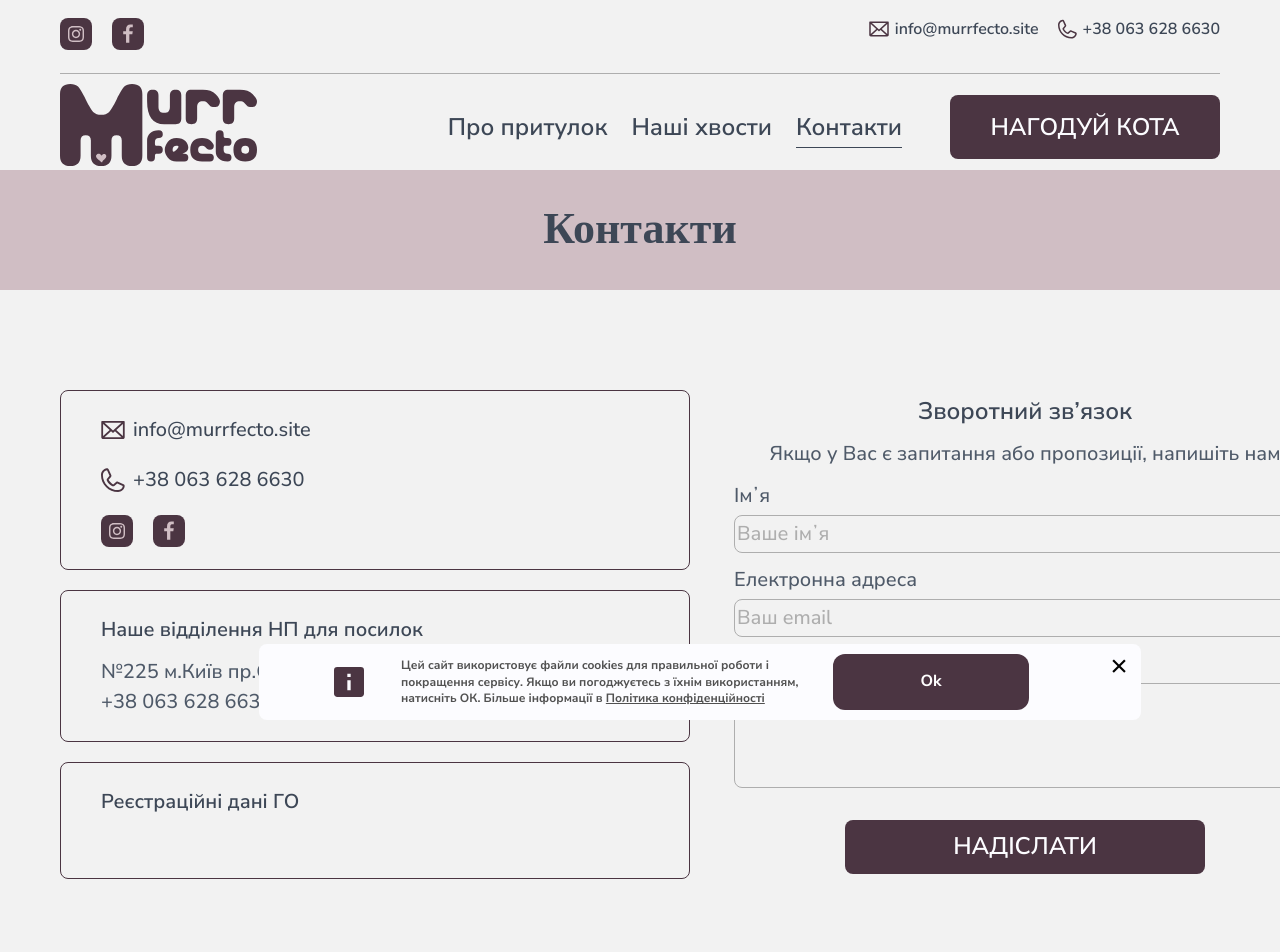
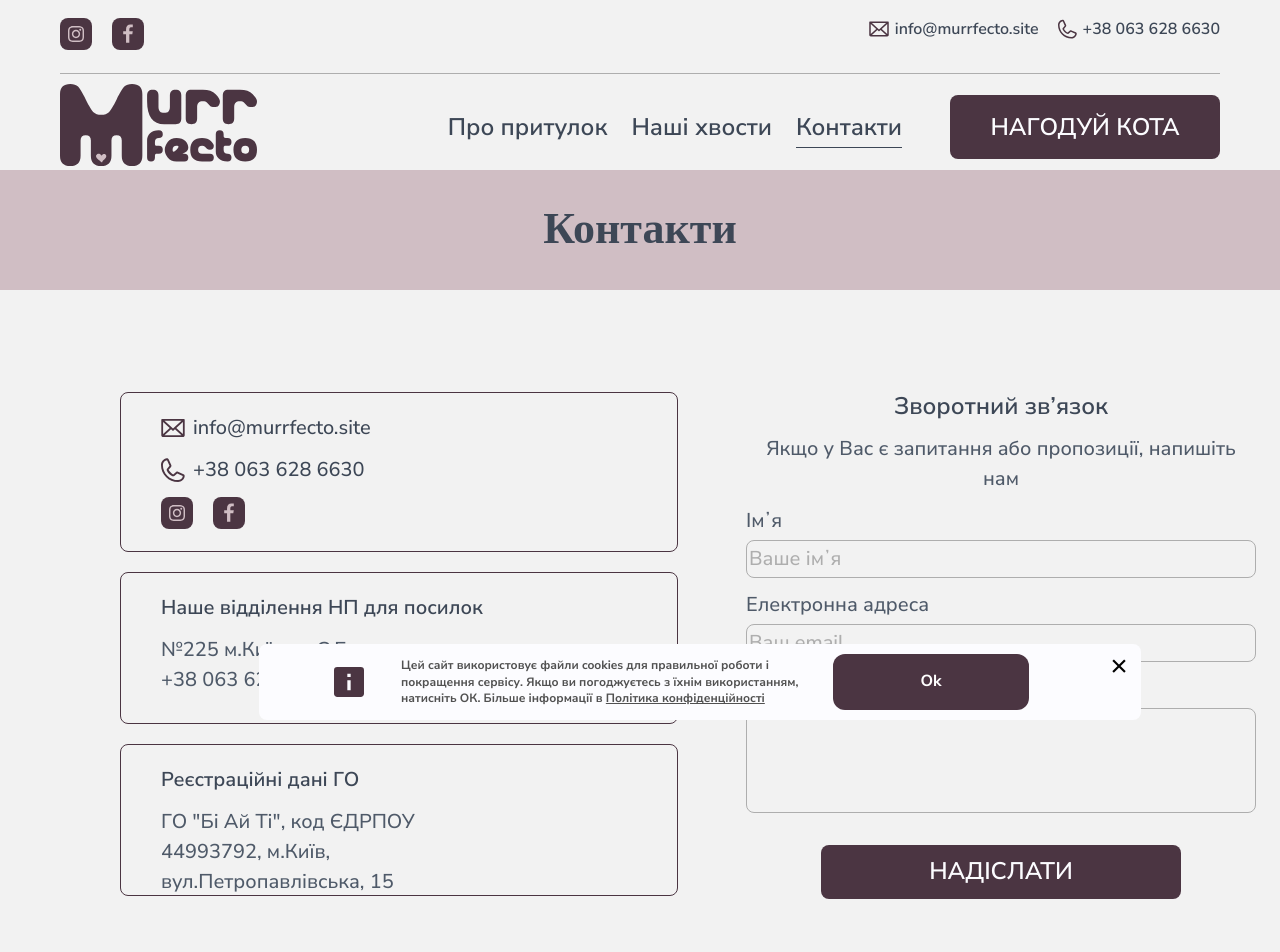
Before and after one commit to murrfecto/murrfecto1, a React (Create React App) app in the folder client/: page /contacts in a window 1280 px wide. Shown: the top 952 px of the page. Built offline with nearby package versions, Linux system fonts and the light colour scheme.

Commit message:
fix: conflicts between /registration data olha-sydorenko commit and /fix: Added padding, fixed bugs 46,58,49,54,55,57,58,59,60, refactored components. Evgeniy

```diff
--- a/client/src/pages/AboutShelterPage/components/ReportSection/ReportSection.scss
+++ b/client/src/pages/AboutShelterPage/components/ReportSection/ReportSection.scss
@@ -25,7 +25,6 @@
 .report_link {
   position: absolute;
   top: -2px;
-  left: -0.5px;
   width: 100%;
   min-height: 76px;
   @include nunito-600-size-32;
@@ -35,11 +34,12 @@
   border-radius: 12px;
 
   @media screen and (min-width: 390px) {
-    width: 359px;
+    min-width: 359px;
   }
 
   @media screen and (min-width: 768px) {
     min-height: 230px;
+    width: 359px;
     position: relative;
     top: 0;
     left: 0;
@@ -73,7 +73,6 @@
 .report_text {
   text-align: center;
   color: $color-card-text;
-  min-width: 359px;
   @media screen and (min-width: 768px) {
     width: 359px;
     min-height: 220px;
--- a/client/src/pages/ContactsPage/components/Contacts/Contacts.js
+++ b/client/src/pages/ContactsPage/components/Contacts/Contacts.js
@@ -62,6 +62,11 @@ const Contacts = () => {
         </div>
         <div className="contacts_registration">
           <p className="contacts_registration_title">Реєстраційні дані ГО</p>
+          <p className="contacts_registration_text">
+            ГО "Бі Ай Ті", код ЄДРПОУ
+            <br />44993792, м.Київ,
+            <br /> вул.Петропавлівська, 15
+          </p>
         </div>
       </div>
       <FeedbackForm />
--- a/client/src/pages/ContactsPage/components/Contacts/Contacts.scss
+++ b/client/src/pages/ContactsPage/components/Contacts/Contacts.scss
@@ -3,9 +3,9 @@
 .contacts_container {
   width: 390px;
   margin: 0 auto;
-  padding: 32px 0 80px;
+  padding: 32px 16px 80px;
   @include flex-column-a;
-  gap: 80px;
+  gap: 56px;
   background-color: $main-bg-color;
   @media (max-width: 375px) {
     width: 315px;
@@ -13,20 +13,22 @@
 
   @media screen and (min-width: 768px) {
     width: 768px;
-    padding: 40px 0 80px;
+    padding: 40px 24px 70px;
     display: flex;
     flex-direction: row;
     gap: 20px;
   }
   @media screen and (min-width: 1280px) {
-    padding: 100px 0;
+    padding: 100px 60px;
     width: 1280px;
+    gap: 44px;
     justify-content: center;
   }
 
   @media screen and (min-width: 1440px) {
-    width: 1280px;
+    width: 1440px;
     justify-content: center;
+    padding: 80px 188px 100px;
     gap: 128px;
   }
 }
@@ -41,10 +43,10 @@
   @media screen and (min-width: 768px) {
     width: calc((100% - 20px)/2);
     @include flex-column-na;
-    gap: 24px;
+    gap: 16px;
   }
 @media screen and (min-width: 1280px) {
-  width: calc((100% - 20px)/2);
+  width: calc((100% - 44px)/2);
    gap: 20px;
 }
   @media screen and (min-width: 1440px) {
@@ -54,13 +56,11 @@
 
 .contacts_info {
   @include flex-column-na;
-  gap: 20px;
+  gap: 12px;
   width: 100%;
   border: 0.5px solid $color-btn;
   border-radius: 8px;
-  padding-top: 24px;
-  padding-left: 28px;
-  padding-bottom: 23px;
+  padding: 24px 0 24px 28px;
   &_wrapper {
     @include position-center-na;
     justify-content: flex-start;
@@ -75,15 +75,16 @@
   }
 
   @media screen and (min-width: 768px) {
+    padding-top: 20px;
     padding-left: 12px;
-    padding-bottom: 24px;
+    height: 150px;
     &_wrapper {
         @include nunito-400-size-20;
       }
   }
     @media screen and (min-width: 1280px) {
       padding-left: 40px;
-      padding-bottom: 18px;
+      height: 160px;
     }
   @media screen and (min-width: 1440px) {
     padding-left: 40px;
@@ -109,13 +110,11 @@
   min-height: 149px;
   border: 0.5px solid $color-btn;
   border-radius: 8px;
-  padding-top: 23px;
-  padding-left: 28px;
-  padding-bottom: 24px;
+  padding: 20px 0 20px 28px;
+  line-height: 1.5;
   &_title {
-    margin-bottom: 16px;
+    margin-bottom: 12px;
     @include nunito-600-size-18;
-    line-height: 1.5;
     color: $color-blue;
   }
   &_text {
@@ -125,8 +124,9 @@
   }
 
   @media screen and (min-width: 768px) {
-    padding-top: 24px;
+    padding-top: 20px;
     padding-left: 12px;
+    height: 140px;
     &_title {
       margin-bottom: 12px;
       @include nunito-600-size-20;
@@ -137,7 +137,7 @@
   }
     @media screen and (min-width: 1280px) {
       padding-left: 40px;
-      padding-bottom: 24px;
+      height: 152px;
     }
   @media screen and (min-width: 1440px) {
     padding-left: 40px;
@@ -149,20 +149,31 @@
   min-height: 117px;
   border: 0.5px solid $color-btn;
   border-radius: 8px;
-  padding-top: 24px;
-  padding-left: 28px;
+  padding: 20px 0 20px 28px;
+  line-height: 1.5;
   &_title {
+    margin-bottom: 12px;
     @include nunito-600-size-18;
     line-height: 1.5;
     color: $color-blue;
   }
+  &_text {
+    @include nunito-400-size-18;
+    color: $color-card-text;
+  }
   @media screen and (min-width: 768px) {
+    padding-top: 20px;
     padding-left: 12px;
+    height: 170px;
     &_title {
       @include nunito-600-size-20;
+    }
+    &_text {
+      @include nunito-400-size-20;
     }
   }
   @media screen and (min-width: 1280px) {
     padding-left: 40px;
+    height: 152px;
   }
 }
--- a/client/src/pages/ContactsPage/components/FeedbackForm/Feedbackform.scss
+++ b/client/src/pages/ContactsPage/components/FeedbackForm/Feedbackform.scss
@@ -7,10 +7,10 @@
 
   }
   @media screen and (min-width: 768px) {
-        width: calc((100% - 20px)/2);
+    width: calc((100% - 44px)/2);
   }
   @media screen and (min-width: 1280px) {
-    width: calc((100% - 20px)/2);
+    width: calc((100% - 44px) / 2);
     padding: 0 24px;
   }
   @media screen and (min-width: 1440px) {
@@ -59,16 +59,17 @@
   gap: 4px;
   margin-bottom: 12px;
 }
+
 .textarea_wrapper {
   display: flex;
   flex-direction: column;
   gap: 4px;
   margin-bottom: 16px;
 
-    @media  screen and (min-width: 768px) {
+  @media screen and (min-width: 768px) {
     margin-bottom: 20px;
   }
-    @media  screen and (min-width: 1280px) {
+  @media screen and (min-width: 1280px) {
     margin-bottom: 32px;
   }
 }
@@ -93,22 +94,27 @@
   line-height: 1.2;
   color: $color-blue;
   outline: none;
+
   &::placeholder {
     color: $color-border;
   }
+
   &:hover {
     background-color: $color-input-hover;
   }
+
   &:focus {
     border: 1px solid $color-btn;
     background-color: $color-input-hover;
   }
 
 }
+
 .input_error {
   @extend .feedback_input;
   border-color: $color-error;
   color: $color-error;
+
   &:focus {
     border: 1px solid $color-error;
     background-color: $color-input-hover;
@@ -132,6 +138,7 @@
   @extend .feedback_textarea;
   border-color: $color-error;
   color: $color-error;
+
   &:focus {
     border: 1px solid $color-error;
   }
@@ -149,11 +156,11 @@
   margin: 0 auto;
   border-radius: 8px;
   background-color: $color-btn;
-    border:none;
+  border: none;
   color: $color-white;
   @include nunito-600-size-24;
   line-height: 1.4;
-    text-transform:uppercase;
+  text-transform: uppercase;
   cursor: pointer;
   @media (max-width: 375px) {
     width: 325px;
@@ -167,15 +174,17 @@
   @media screen and (min-width: 1440px) {
     width: 365px;
   }
-&:hover{
+
+  &:hover {
     color: $color-btn;
     background-color: $color-card;
     border: none;
   }
+
   &:focus {
     color: $color-btn;
     background-color: $color-card;
     border: none;
-box-shadow: 0px 4px 12px 0px #00000040;
+    box-shadow: 0 4px 12px 0 #00000040;
   }
 }
```
Lines whose indentation alone changed are shown as unchanged.
